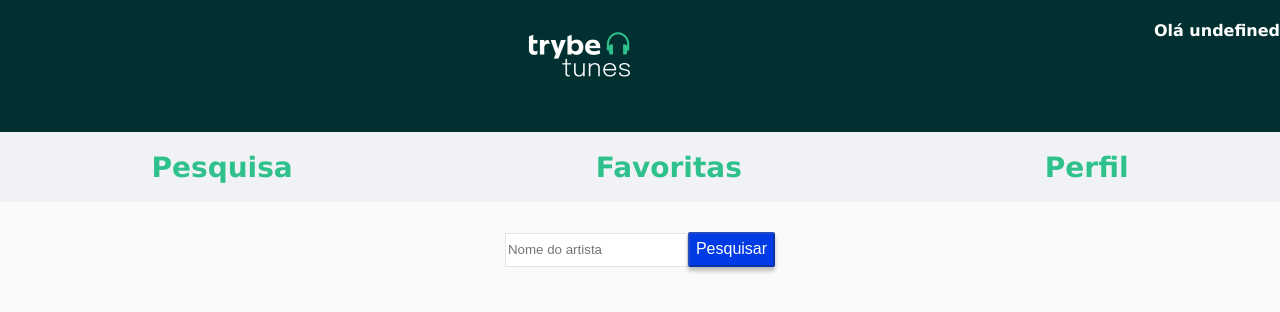
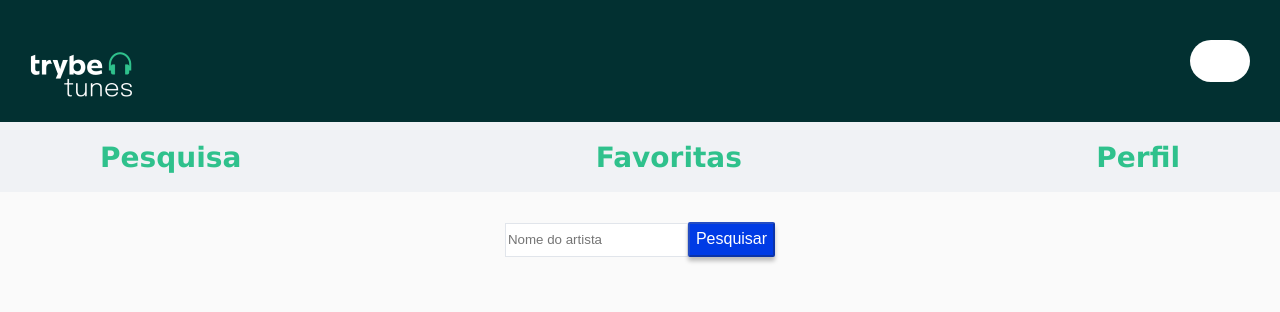
Before and after one commit to bearibeiroa/TrybeTunes, a React (Create React App) app: page /search in a window 1280 px wide. Shown: the top 312 px of the page. Built offline with nearby package versions, Linux system fonts and the light colour scheme.

Commit message:
css header

```diff
--- a/src/components/Header.js
+++ b/src/components/Header.js
@@ -3,6 +3,7 @@ import { Link } from 'react-router-dom';
 import { getUser } from '../services/userAPI';
 import Loading from './Loading';
 import logo from '../images/skip-image.png';
+import userIcon from '../images/account_circle_.png';
 
 import '../styles/style.css';
 
@@ -32,9 +33,11 @@ class Header extends Component {
     return (
       <section>
         <header data-testid="header-component">
-          <div data-testid="header-user-name" className="header">
-            <img src={ logo } alt="Logo TrybeTunes" className="logo" />
-            <h4 className="username">{ `Olá ${userName}`}</h4>
+          <div data-testid="header-user-name" className="top-header">
+            <img src={ logo } alt="Logo TrybeTunes" />
+            <div className="username">
+              <h4>{userName}</h4>
+            </div>
           </div>
           <nav className="navbar">
             <Link
--- a/src/styles/style.css
+++ b/src/styles/style.css
@@ -21,7 +21,6 @@ body {
 .logo {
   margin: auto;
   margin-bottom: 50px;
-  max-width: 208px;
 }
 
 .login-form {
@@ -48,15 +47,28 @@ input {
 }
 
 
-.header {
+header {
   background-color: #023031;
   display: flex;
+  flex-direction: column;
   justify-content: space-around;
+}
 
+.top-header {
+  align-items: center;
+  display: flex;
+  justify-content: space-between;
+  padding: 20px;
 }
 
 .username {
-  color: white;
+  background-color: white;
+  border-radius: 30px;
+  color: rgb(43, 43, 43);
+  display: flex;
+  margin-right: 10px;
+  padding: 0 30px;
+
 }
 
 .navbar {
@@ -64,7 +76,7 @@ input {
   background-color: #f0f2f5;
   display: flex;
   height: 70px;
-  justify-content: space-around;
+  justify-content: space-between;
 }
 
 .nav-item {
```
Also changed, not shown: src/images/account_circle_.png (added).
